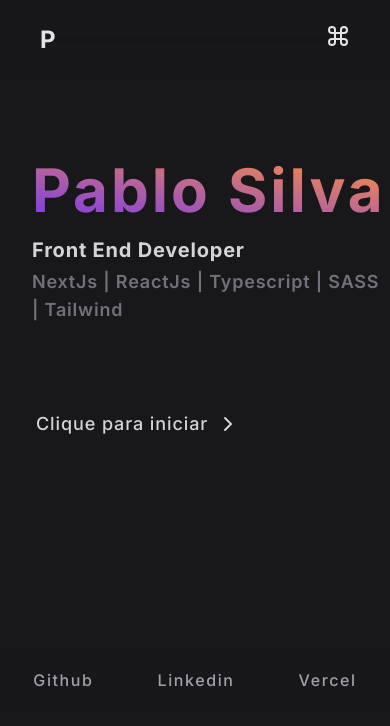
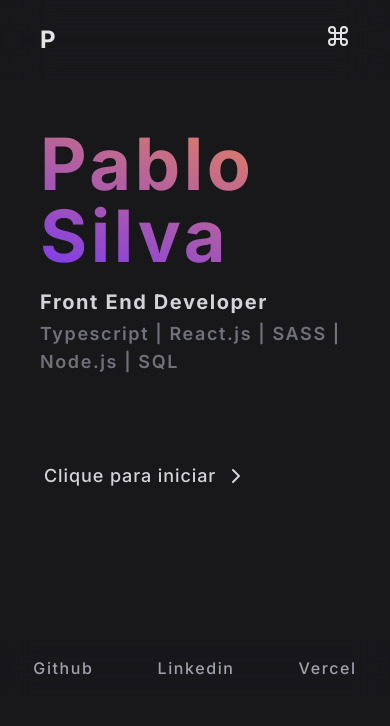
Before and after one commit to PabloJesusdaSilva/portfolio, a Next.js app: page / in a window 390 px wide. Shown: the top 726 px of the page. Built offline with nearby package versions, Linux system fonts and the light colour scheme.

Commit message:
:fix: fixing home page responsive error

```diff
--- a/src/app/about-me/page.tsx
+++ b/src/app/about-me/page.tsx
@@ -1,35 +1,49 @@
-import Image from "next/image";
+import Image from 'next/image';
 
-import AboutImage from "@/app/assets/eu.jpg"
+import AboutImage from '@/app/assets/eu.jpg'
 
 const AboutMePage = () => {
    return (
-      <main className="flex flex-col items-center w-full h-auto mt-32 text-zinc-400">
-         <div className="w-5/6 md:w-3/6 pb-2 mb-3">
-            <h2 className="text-4xl md:text-6xl font-bold tracking-wider bg-clip-text text-transparent bg-gradient-to-r from-fuchsia-500 via-red-400 to-orange-400">
+      <main className='flex flex-col items-center w-full h-auto mt-32 text-zinc-400'>
+         <div className='w-5/6 lg:w-4/6 pb-2 mb-3'>
+            <h2 className='text-4xl ml-4 md:text-5xl lg:-ml-10 font-bold tracking-wider bg-clip-text text-transparent bg-gradient-to-r from-fuchsia-500 via-red-400 to-orange-400'>
                Coffe. Code. Repeat.
             </h2>
          </div>
 
-         <div className="flex flex-col items-center space-x-0 space-y-8 md:items-start md:flex-row justify-center w-5/6 md:space-x-24 md:space-y-0">
-            <Image src={AboutImage} alt="imagem de perfil" width={200} height={200} className="w-80 h-96 rounded-xl shadow-lg object-cover"/>
+         <div className='
+            flex flex-col items-center space-x-0 space-y-8
+            lg:items-start lg:flex-row justify-center w-5/6 lg:space-x-16 lg:space-y-0
+         '>
+            <Image
+               src={AboutImage}
+               alt='imagem de perfil'
+               width={200}
+               height={200}
+               className='
+                  w-4/5 h-80
+                  lg:w-80 lg:h-96 rounded-xl shadow-lg object-cover
+            '/>
 
-            <p className="w-10/12 md:w-4/12 tracking-wider leading-10 text-xl text-zinc-300">
-            Olá! Meu nome é Pablo, eu tenho 19 anos. Sou um desenvolvedor Front End e usando tecnologias em alta como NextJs, ReactJs, Node, Tailwind entre muitas outras. Sempre fui uma pessoa curiosa e criativa, e sempre gostei de aprender coisas novas. Quando era criança, eu adorava desmontar aparelhos eletrônicos para ver como funcionavam. Depois, comecei a aprender a programar, e foi aí que descobri minha paixão pela tecnologia. Hoje, eu estudo análise e desenvolvimento de sistemas na UAM - Universidade Anhembi Morumbi. Estou sempre procurando novas maneiras de usar a tecnologia para criar coisas incríveis. Além disso, sou músico e toco violoncelo.
+            <p className='w-10/12 lg:w-6/12 tracking-wider leading-9 text-lg text-zinc-300'>
+               Olá! Meu nome é Pablo, eu tenho 19 anos. Sou um desenvolvedor Front End e usando tecnologias em alta como NextJs, ReactJs, Node, Tailwind entre muitas outras. Sempre fui uma pessoa curiosa e criativa, e sempre gostei de aprender coisas novas. Quando era criança, eu adorava desmontar aparelhos eletrônicos para ver como funcionavam. Depois, comecei a aprender a programar, e foi aí que descobri minha paixão pela tecnologia. Hoje, eu estudo análise e desenvolvimento de sistemas na UAM - Universidade Anhembi Morumbi. Estou sempre procurando novas maneiras de usar a tecnologia para criar coisas incríveis. Além disso, sou músico e toco violoncelo.
             </p>
          </div>
 
-         <div className="w-4/6 -ml-0 md:w-2/6 md:-ml-80 mb-28 space-y-11 tracking-wider">
-            <h3 className="-ml-3 mt-40 -mb-3 text-5xl font-semibold tracking-wider bg-clip-text text-transparent bg-gradient-to-r from-pink-300 via-purple-300 to-indigo-400">
+         <div className='
+            w-4/6 -ml-0
+            lg:w-2/6 lg:-ml-80 mb-28 space-y-11 tracking-wider
+         '>
+            <h3 className='-ml-3 mt-40 -mb-3 text-5xl font-semibold tracking-wider bg-clip-text text-transparent bg-gradient-to-r from-pink-300 via-purple-300 to-indigo-400'>
                Training
             </h3>
 
-            <article className="space-y-2">
-               <h4 className="text-xl text-zinc-200 font-medium">
+            <article className='space-y-2'>
+               <h4 className='text-xl text-zinc-200 font-medium'>
                   Análise e Desenvolvimento de Sistemas
                </h4>
-               <h5 className="text-lg pb-3 text-zinc-400 font-medium">
-                  <span className="text-zinc-300 mr-1">
+               <h5 className='text-lg pb-3 text-zinc-400 font-medium'>
+                  <span className='text-zinc-300 mr-1'>
                      UAM - Universidade Anhembi Morumbi
                   </span>
                    - SP
@@ -39,12 +53,12 @@ const AboutMePage = () => {
                </span>
             </article>
 
-            <article className="space-y-2">
-               <h4 className="text-xl text-zinc-200 font-medium">
+            <article className='space-y-2'>
+               <h4 className='text-xl text-zinc-200 font-medium'>
                   Ford &lt;Enter&gt;
                </h4>
-               <h5 className="text-lg pb-3 text-zinc-400 font-medium">
-                  <span className="text-zinc-300 mr-1">
+               <h5 className='text-lg pb-3 text-zinc-400 font-medium'>
+                  <span className='text-zinc-300 mr-1'>
                      Ford / Senai
                   </span>
                    - SP
@@ -54,12 +68,12 @@ const AboutMePage = () => {
                </span>
             </article>
 
-            <article className="space-y-2">
-               <h4 className="text-xl text-zinc-200 font-medium">
+            <article className='space-y-2'>
+               <h4 className='text-xl text-zinc-200 font-medium'>
                   Javascript FullStack
                </h4>
-               <h5 className="text-lg pb-3 text-zinc-400 font-medium">
-                  <span className="text-zinc-300 mr-1">
+               <h5 className='text-lg pb-3 text-zinc-400 font-medium'>
+                  <span className='text-zinc-300 mr-1'>
                      Hotmart
                   </span>
                    - EAD
@@ -68,6 +82,14 @@ const AboutMePage = () => {
                   02 - 2023 / 07 - 2025
                </span>
             </article>
+
+            <div className='text-zinc-100 w-96 h-52 rounded-xl p-10 transition-all duration-300 shadow-md bg-purple-700 hover:skew-x-12 hover:-translate-y-4 hover:shadow-2xl hover:origin-top-left'>
+               <h4 className='mb-16'>
+                  Teste
+               </h4>
+
+               <span className=''>0130230232</span>
+            </div>
          </div>
       </main>
    )
--- a/src/app/components/BriefDescirption.tsx
+++ b/src/app/components/BriefDescirption.tsx
@@ -1,31 +1,24 @@
-"use client"
-
-import { useLayoutEffect } from "react";
-import { ChevronRightIcon } from "lucide-react";
-import gsap from "gsap";
-
+import { ChevronRightIcon } from 'lucide-react';
 
 export default function BriefDescription () {
-
-   useLayoutEffect(()=> {
-   })
-
    return (
-      <main className="flex ml-64 mb-44 w-full h-full text-zinc-300 brief">
-         <div className="mt-40 -ml-56 md:mt-60 md:ml-20">
-            <h1 className="text-6xl font-bold tracking-wider text-transparent bg-clip-text bg-gradient-to-tr from-violet-600 to-orange-400 md:text-8xl">
+      <main className='flex mb-28 w-full h-full text-zinc-300 lg:mb-16'>
+         <div className='
+            mt-32 ml-10
+            md:mt-40 md:ml-36
+         '>
+            <h1 className='text-7xl font-bold tracking-wider text-transparent bg-clip-text bg-gradient-to-tr from-violet-600 to-orange-400 md:text-8xl'>
                Pablo Silva
             </h1>
 
-            <div className="mt-4 tracking-wider space-y-1">
-               <h3 className="text-zinc-300 text-xl font-bold">Front End Developer</h3>
-               <p className="text-zinc-500 text-lg font-semibold">NextJs | ReactJs | Typescript | SASS | Tailwind</p>
+            <div className='mt-4 tracking-widest space-y-1'>
+               <h3 className='text-zinc-300 text-xl font-bold'>Front End Developer</h3>
+               <p className='w-80 text-zinc-500 text-lg font-semibold'>Typescript | React.js | SASS | Node.js | SQL</p>
             </div>
 
-            <button className="flex h-6 items-center mt-20 -ml-2 px-3 py-5 rounded-xl font-medium text-lg tracking-wider transition-all duration-300 hover:bg-zinc-800">
+            <button className='flex h-6 items-center mt-20 -ml-2 px-3 py-5 rounded-xl font-medium text-lg tracking-wider transition-all duration-300 hover:bg-zinc-800'>
                Clique para iniciar
-
-               <ChevronRightIcon className="ml-2" />
+               <ChevronRightIcon className='ml-2' />
             </button>
          </div>
       </main>
```
